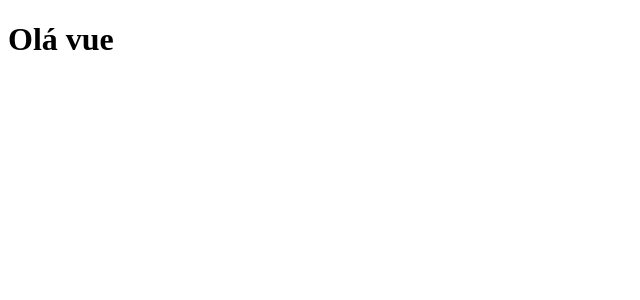
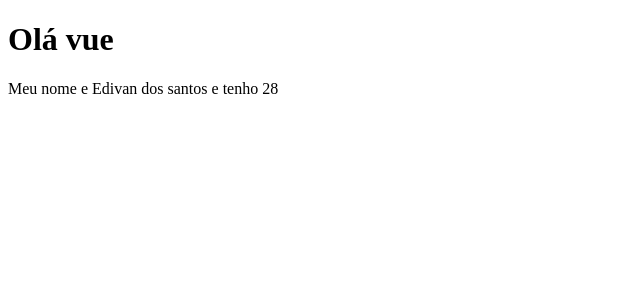
Before and after one commit to Edivansanto5/Basico-de-Vue03, a Vue app: page / in a window 1280 px wide. Shown: the top 300 px of the page, without its empty margins (0-640 px from the left). Built offline with nearby package versions, Linux system fonts and the light colour scheme.

Commit message:
finalizando as inserção de dados no componentes

```diff
--- a/src/components/PrimeiroComponente.vue
+++ b/src/components/PrimeiroComponente.vue
@@ -1,5 +1,10 @@
 <template>
-    <h1>Olá vue</h1>
+    <div>
+         <h1>Olá vue</h1>
+         <p>Meu nome e {{nome}} e tenho {{idade}}</p>
+
+    </div>
+
 </template>
 
 <script>
@@ -7,7 +12,8 @@ export default {
     name: 'PrimeiroComponente',
     data(){
         return{
-
+           nome:'Edivan dos santos',
+           idade:28
         }
     }
 }
```
